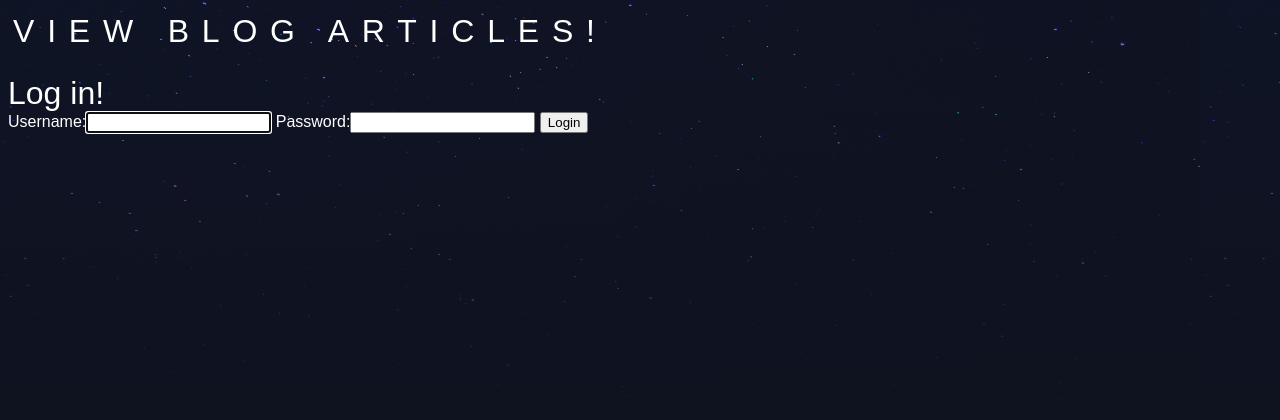
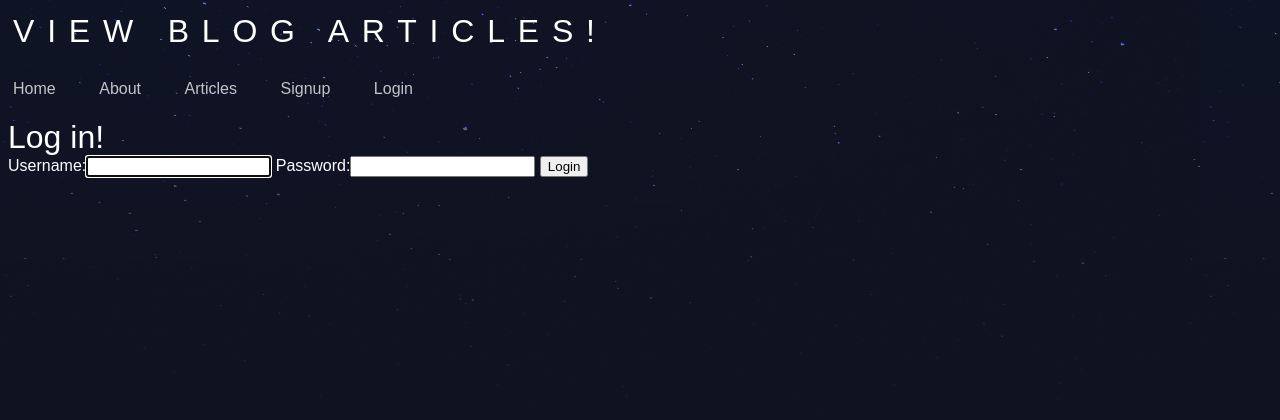
Before and after one commit to derek-watson14/DjangoSite, a Django app: page /accounts/login/ in a window 1280 px wide. Shown: the top 420 px of the page. Run offline with Django 3.2, Linux system fonts and the light colour scheme.

Commit message:
added auth-conditional views, login/logout forms

```diff
--- a/blog/accounts/templates/accounts/login.html
+++ b/blog/accounts/templates/accounts/login.html
@@ -5,6 +5,9 @@
   <form class="site-form" action="{% url 'accounts:login' %}" method="post">
     {% csrf_token %}
     {{ form }}
+    {% if request.GET.next %}
+     <input type="hidden" name="next" value="{{ request.GET.next }}">
+    {% endif %}
     <input type="submit" value="Login">
   </form>
 {% endblock %}
--- a/blog/accounts/urls.py
+++ b/blog/accounts/urls.py
@@ -6,4 +6,5 @@ app_name = 'accounts'
 urlpatterns = [
     path('signup/', views.signup_view, name="signup"),
     path('login/', views.login_view, name="login"),
+    path('logout/', views.logout_view, name="logout"),
 ]
--- a/blog/accounts/views.py
+++ b/blog/accounts/views.py
@@ -1,5 +1,6 @@
 from django.shortcuts import render, redirect
 from django.contrib.auth.forms import UserCreationForm, AuthenticationForm
+from django.contrib.auth import login, logout
 
 
 def signup_view(request):
@@ -7,8 +8,8 @@ def signup_view(request):
         # Validates form inputs
         form = UserCreationForm(request.POST)
         if form.is_valid():
-            form.save()
-            # TODO log user in
+            user = form.save()
+            login(request, user)
             return redirect('articles:list')
     else:
         form = UserCreationForm()
@@ -19,8 +20,18 @@ def login_view(request):
     if request.method == 'POST':
         form = AuthenticationForm(data=request.POST)
         if form.is_valid():
+            user = form.get_user()
+            login(request, user)
+            if 'next' in request.POST:
+                return redirect(request.POST.get('next'))
             return redirect('articles:list')
     else:
         form = AuthenticationForm()
 
     return render(request, 'accounts/login.html', {'form': form})
+
+
+def logout_view(request):
+    if request.method == 'POST':
+        logout(request)
+        return redirect('articles:list')
--- a/blog/articles/urls.py
+++ b/blog/articles/urls.py
@@ -5,5 +5,6 @@ app_name = "articles"
 
 urlpatterns = [
     path('', views.article_list, name="list"),
+    path('create/', views.article_create, name="create"),
     path('<slug:slug>/', views.article_detail, name="detail")
 ]
--- a/blog/articles/views.py
+++ b/blog/articles/views.py
@@ -1,6 +1,7 @@
 from django.shortcuts import render
 from .models import Article
 from django.http import HttpResponse
+from django.contrib.auth.decorators import login_required
 
 
 def article_list(request):
@@ -11,3 +12,8 @@ def article_list(request):
 def article_detail(request, slug):
     article = Article.objects.get(slug=slug)
     return render(request, 'articles/article_detail.html', {'article': article})
+
+
+@login_required(login_url='/accounts/login/')
+def article_create(request):
+    return render(request, 'articles/article_create.html')
--- a/blog/assets/styles.css
+++ b/blog/assets/styles.css
@@ -38,3 +38,20 @@ a, a:hover, a:visited{
   background-repeat: no-repeat;
   background-size: cover;
 }
+
+.nav-list {
+  list-style-type: none;
+  padding: 5px;
+  display: flex;
+  flex-direction: row;
+  max-width: 400px;
+  justify-content: space-between;
+}
+
+.nav-list li a {
+  color: rgba(240, 240, 240, 80%)
+}
+
+.nav-list li a:hover {
+  color: white;
+}
--- a/blog/blog/urls.py
+++ b/blog/blog/urls.py
@@ -9,8 +9,8 @@ urlpatterns = [
     path('admin/', admin.site.urls),
     path('articles/', include('articles.urls')),
     path('accounts/', include('accounts.urls')),
-    path('about/', views.about),
-    path('', views.homepage),
+    path('about/', views.about, name='about'),
+    path('', views.homepage, name='homepage'),
 ]
 
 urlpatterns += staticfiles_urlpatterns()
--- a/blog/templates/base_layout.html
+++ b/blog/templates/base_layout.html
@@ -10,6 +10,26 @@
     <body>
         <header class="wrapper">
             <h1 class="logo"><a href="{% url 'articles:list' %}">VIEW BLOG ARTICLES!</a></h1>
+            <nav>
+                <ul class="nav-list">
+                    <li><a href="{% url 'homepage' %}">Home</a></li>
+                    <li><a href="{% url 'about' %}">About</a></li>
+                    <li><a href="{% url 'articles:list' %}">Articles</a></li>
+                    {% if user.is_authenticated == False %}
+                    <li><a href="{% url 'accounts:signup' %}">Signup</a></li>
+                    <li><a href="{% url 'accounts:login' %}">Login</a></li>
+                    {% endif %}
+                    {% if user.is_authenticated == True %}
+                    <li><a href="{% url 'articles:create' %}">New Article</a></li>
+                    <li>
+                        <form class="logout-link" action="{% url 'accounts:logout' %}" method="post">
+                            {% csrf_token %}
+                            <button type="submit">Logout</button>
+                        </form>
+                    </li>
+                    {% endif %}
+                </ul>
+            </nav>
         </header>
         <div class="wrapper">
             {% block content %}
```
Also changed, not shown: blog/articles/templates/articles/article_create.html (added, +7 -0 lines), blog/db.sqlite3.
